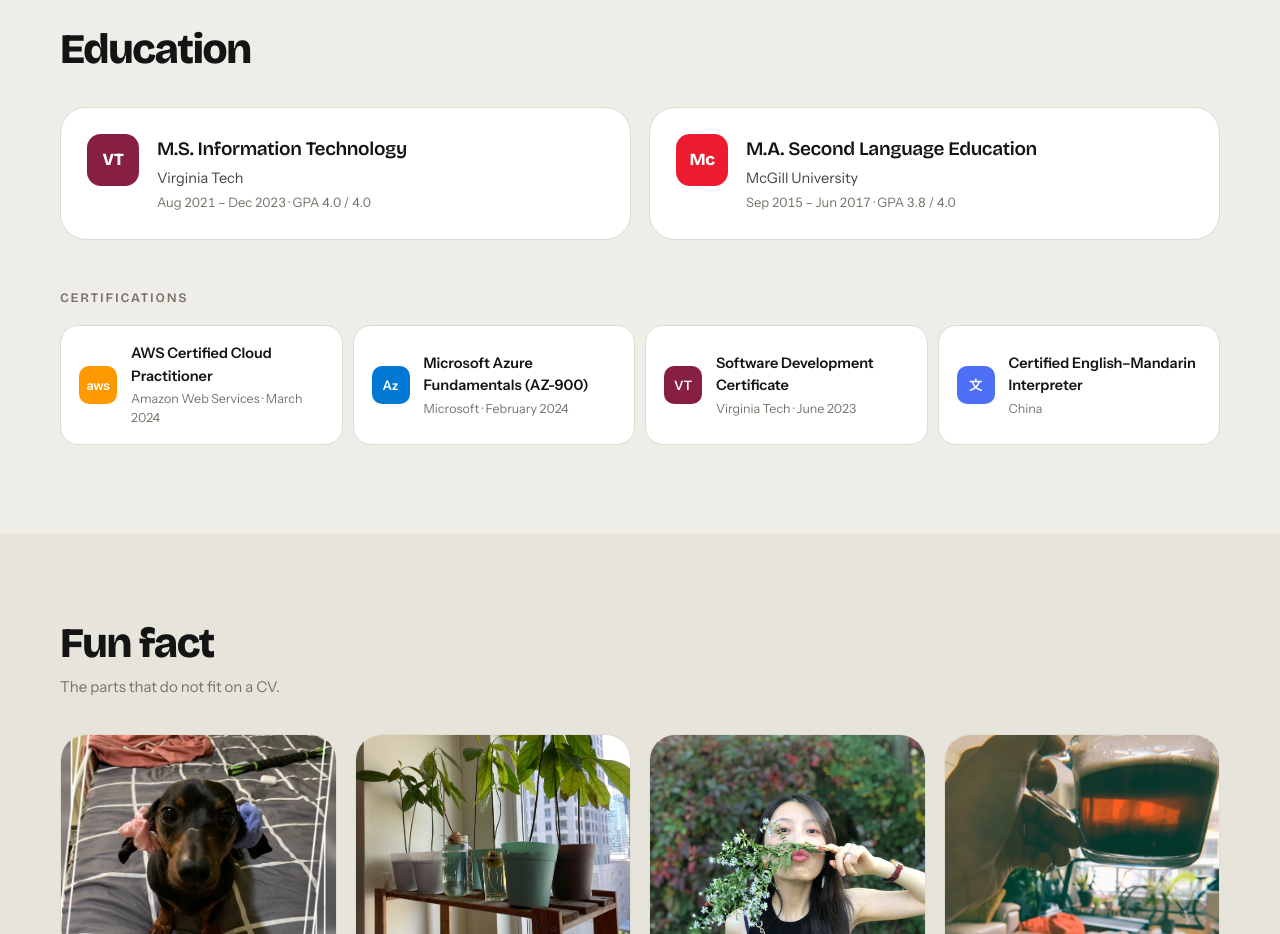
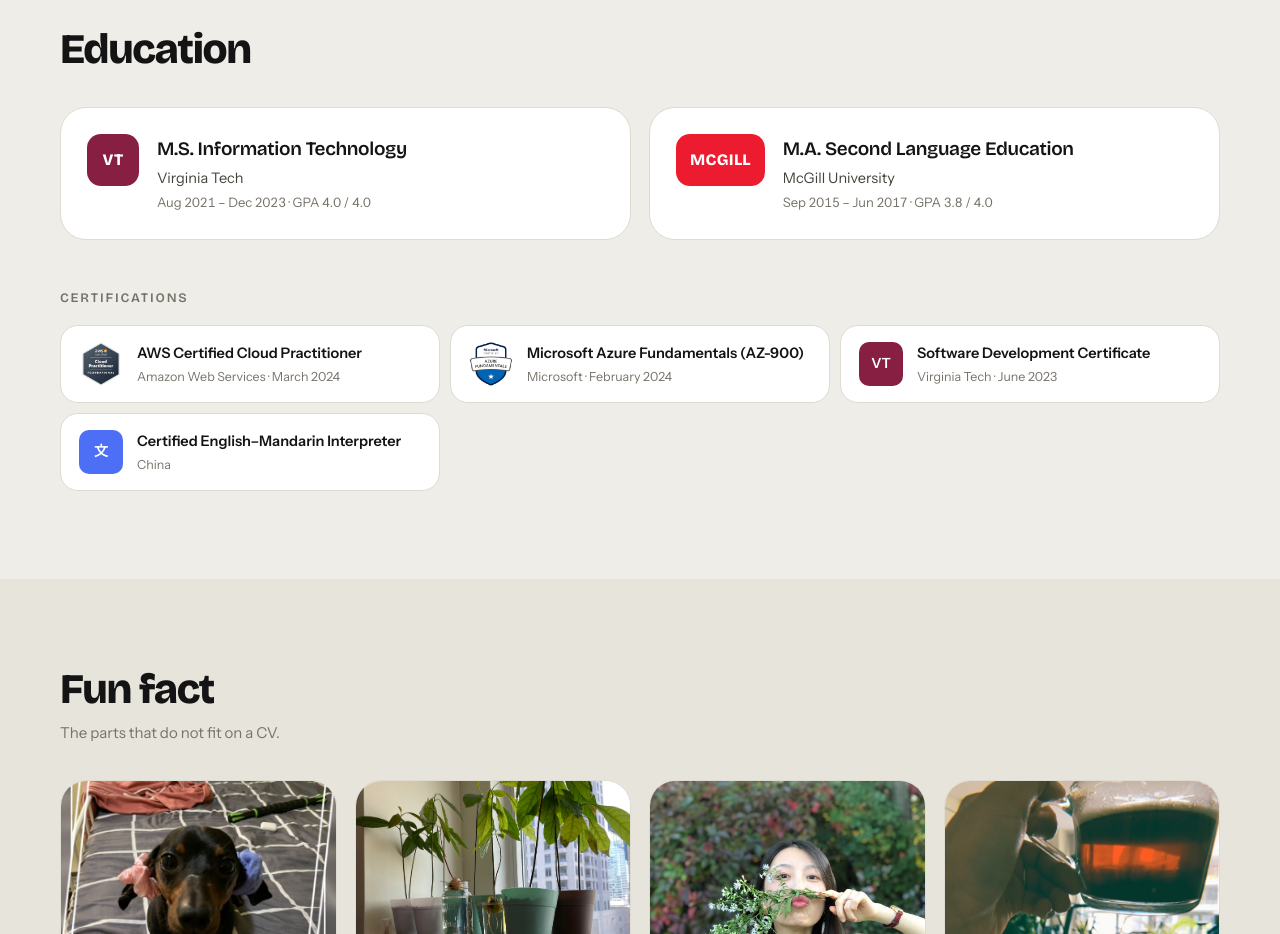
Before and after one commit to MengyiG/mengyig.github.io, a plain HTML site: page index.html in a window 1280 px wide. Shown: the part 4800-5734 px from the top of the page. Drawn offline with nearby package versions, Linux system fonts and the light colour scheme.

Commit message:
Use official Credly badges for AWS and Azure, uppercase school marks
Crests are now auto-width so a two-letter mark and a full wordmark both fit,
and every certification mark shares one 44px box regardless of whether it is
an image or a typographic fallback.

```diff
--- a/assets/css/main.css
+++ b/assets/css/main.css
@@ -297,27 +297,30 @@
 
 /* Education — typographic crests, not licensed university logos */
 .edu-card{ flex-direction:row; align-items:flex-start; gap:18px; }
+/* Auto-width so a two-letter mark and a full wordmark both sit well. */
 .crest{
-  flex:none; width:52px; height:52px; border-radius:14px;
+  flex:none; min-width:52px; height:52px; padding:0 14px; border-radius:14px;
   display:grid; place-items:center;
-  font-family:var(--font-display); font-weight:800; font-size:17px;
-  letter-spacing:-.02em; color:#fff;
+  font-family:var(--font-display); font-weight:800; font-size:16px;
+  letter-spacing:.02em; color:#fff; white-space:nowrap;
 }
+img.crest{ padding:0; background:none; object-fit:contain; }
 .edu-text{ display:flex; flex-direction:column; gap:3px; }
 .edu-card .deg{ font-family:var(--font-display); font-size:19px; font-weight:600; letter-spacing:-.018em; }
 .edu-card .school{ font-size:14.5px; color:var(--ink-2); }
 .edu-card .when{ font-size:13px; color:var(--ink-3); font-variant-numeric:tabular-nums; }
 
-.cert-list{ display:grid; grid-template-columns:repeat(auto-fit,minmax(250px,1fr)); gap:10px; }
+.cert-list{ display:grid; grid-template-columns:repeat(auto-fit,minmax(285px,1fr)); gap:10px; }
 .cert-list li{
   background:var(--card); border:1px solid var(--line); border-radius:var(--radius-md);
   padding:16px 18px; display:flex; align-items:center; gap:14px;
 }
 .cert-mark{
-  flex:none; width:38px; height:38px; border-radius:10px;
+  flex:none; width:44px; height:44px; border-radius:10px;
   display:grid; place-items:center;
-  font-weight:700; font-size:13px; color:#fff; letter-spacing:-.01em;
+  font-weight:700; font-size:14px; color:#fff; letter-spacing:-.01em;
 }
+img.cert-mark{ border-radius:0; object-fit:contain; }
 .cert-text{ display:flex; flex-direction:column; gap:2px; min-width:0; }
 .cert-list .name{ font-size:14.5px; font-weight:600; }
 .cert-list .meta{ font-size:12.5px; color:var(--ink-3); }
--- a/data/profile-data.js
+++ b/data/profile-data.js
@@ -250,16 +250,16 @@
       school: 'McGill University',
       period: 'Sep 2015 – Jun 2017',
       gpa: '3.8 / 4.0',
-      mark: 'Mc',
+      mark: 'MCGILL',
       color: '#ED1B2F',
     },
   ],
 
-  /* Same reasoning as education. Your AWS and Azure badges on Credly are issued
-     to you and can be used directly — drop the image in and add `logo:`. */
+  /* AWS and Azure use the official Credly badges issued to Mengyi. The other two
+     fall back to a typographic mark. */
   certifications: [
-    { name: 'AWS Certified Cloud Practitioner', issuer: 'Amazon Web Services', date: 'March 2024', mark: 'aws', color: '#FF9900' },
-    { name: 'Microsoft Azure Fundamentals (AZ-900)', issuer: 'Microsoft', date: 'February 2024', mark: 'Az', color: '#0078D4' },
+    { name: 'AWS Certified Cloud Practitioner', issuer: 'Amazon Web Services', date: 'March 2024', logo: 'images/aws-badge.png' },
+    { name: 'Microsoft Azure Fundamentals (AZ-900)', issuer: 'Microsoft', date: 'February 2024', logo: 'images/azure-badge.png' },
     { name: 'Software Development Certificate', issuer: 'Virginia Tech', date: 'June 2023', mark: 'VT', color: '#861F41' },
     { name: 'Certified English–Mandarin Interpreter', issuer: 'China', date: '', mark: '文', color: '#4C6FF5' },
   ],
```
Also changed, not shown: images/aws-badge.png (added), images/azure-badge.png (added).
